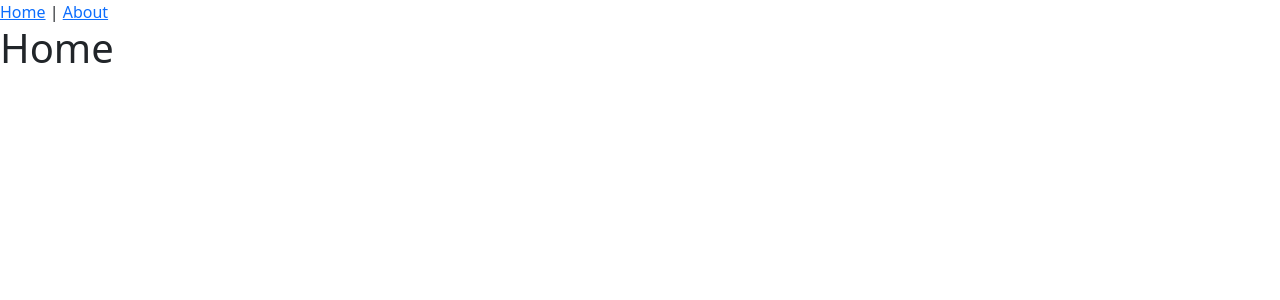
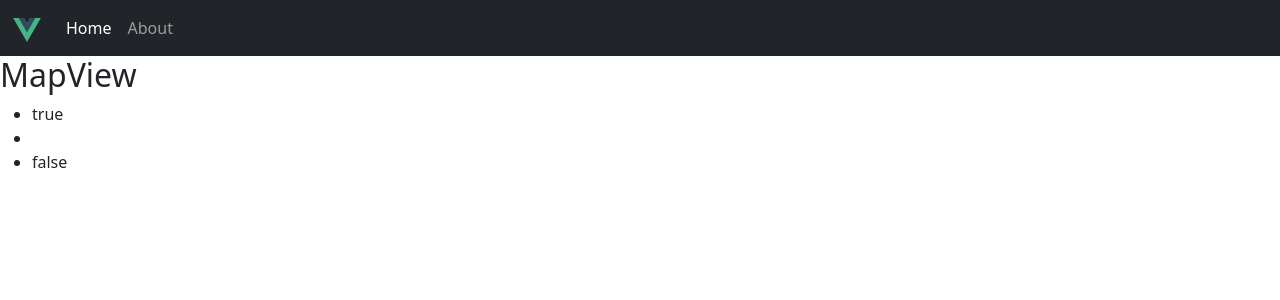
Before and after one commit to fmontalvoo/vue-maps-app, a Vue app: page / in a window 1280 px wide. Shown: the top 300 px of the page. Built offline with nearby package versions, Linux system fonts and the light colour scheme; no server answers.

Commit message:
Agrego barra de navegacion, y componente para mostrar el mapa
Signed-off-by: Frank Montalvo Ochoa <fmontalvoo@ups.edu.ec>

```diff
--- a/package.json
+++ b/package.json
@@ -24,6 +24,7 @@
     "eslint": "^8.34.0",
     "eslint-plugin-vue": "^9.9.0",
     "npm-run-all": "^4.1.5",
+    "sass": "^1.60.0",
     "typescript": "~4.8.4",
     "vite": "^4.1.4",
     "vue-tsc": "^1.2.0"
--- a/src/App.vue
+++ b/src/App.vue
@@ -1,14 +1,11 @@
 <script setup lang="ts">
-import { RouterLink, RouterView } from 'vue-router'
+import { RouterView } from 'vue-router'
+
+import Navbar from '@/components/Navbar.vue'
 </script>
 
 <template>
-  <nav>
-    <RouterLink to="/">Home</RouterLink> |
-    <RouterLink to="/about">About</RouterLink>
-  </nav>
-
-
+  <Navbar />
   <RouterView />
 </template>
 
--- /dev/null
+++ b/src/components/Navbar.vue
@@ -0,0 +1,42 @@
+<script setup lang="ts">
+
+</script>
+
+<template>
+    <nav class="navbar navbar-expand-lg navbar-dark bg-dark">
+        <div class="container-fluid">
+            <router-link :to="{ name: 'home' }" v-slot="{ href }">
+                <a class="navbar-brand" :href="href">
+                    <img src="@/assets/logo.svg" alt="Vue.js" width="30" height="24">
+                </a>
+            </router-link>
+            <button class="navbar-toggler" type="button" data-bs-toggle="collapse" data-bs-target="#navbarNav"
+                aria-controls="navbarNav" aria-expanded="false" aria-label="Toggle navigation">
+                <span class="navbar-toggler-icon"></span>
+            </button>
+            <div class="collapse navbar-collapse" id="navbarNav">
+                <ul class="navbar-nav">
+                    <li class="nav-item">
+                        <router-link class="nav-link" :to="{ name: 'home' }">
+                            Home
+                        </router-link>
+                    </li>
+                </ul>
+
+                <ul class="navbar-nav">
+                    <li class="nav-item">
+                        <router-link class="nav-link" :to="{ name: 'about' }">
+                            About
+                        </router-link>
+                    </li>
+                </ul>
+            </div>
+        </div>
+    </nav>
+</template>
+
+<style scoped lang="scss">
+a {
+    text-decoration: none;
+}
+</style>
--- /dev/null
+++ b/src/components/map-view/MapView.vue
@@ -0,0 +1,12 @@
+<script lang="ts" src="./map-view"></script>
+
+<template>
+    <h2>MapView</h2>
+    <ul>
+        <li>{{ isLoading }}</li>
+        <li>{{ userLocation }}</li>
+        <li>{{ isUserLocationReady }}</li>
+    </ul>
+</template>
+
+<style scoped></style>
--- /dev/null
+++ b/src/components/map-view/map-view.ts
@@ -0,0 +1,16 @@
+import { defineComponent } from 'vue'
+
+import { usePlaces } from '@/composables/usePlaces'
+
+export default defineComponent({
+    name: 'MapView',
+    setup() {
+        const { isLoading, userLocation, isUserLocationReady } = usePlaces()
+
+        return {
+            isLoading,
+            userLocation,
+            isUserLocationReady,
+        }
+    }
+})
--- a/src/composables/usePlaces.ts
+++ b/src/composables/usePlaces.ts
@@ -1,21 +1,23 @@
-import { onMounted } from "vue";
+import { onMounted } from 'vue'
 
-import { storeToRefs } from "pinia";
+import { storeToRefs } from 'pinia'
 
-import { usePlacesStore } from "@/stores/places";
+import { usePlacesStore } from '@/stores/places'
 
 export const usePlaces = () => {
-    const store = usePlacesStore();
-    const { getInitialLocation } = store;
-    const { isUserLocationReady } = storeToRefs(store)
+    const store = usePlacesStore()
+    const { getInitialLocation } = store
+    const { isLoading, userLocation, isUserLocationReady } = storeToRefs(store)
 
     onMounted(() => {
-        console.log('HomeView mounted', isUserLocationReady.value);
+        console.log('HomeView mounted', isUserLocationReady.value)
         if (!isUserLocationReady.value)
-          getInitialLocation();
-      });
+            getInitialLocation()
+    })
 
     return {
-
+        isLoading,
+        userLocation,
+        isUserLocationReady,
     }
 }
--- a/src/router/index.ts
+++ b/src/router/index.ts
@@ -2,6 +2,7 @@ import { createRouter, createWebHistory } from 'vue-router'
 import HomeView from '../views/HomeView.vue'
 
 const router = createRouter({
+  linkActiveClass: 'active',
   history: createWebHistory(import.meta.env.BASE_URL),
   routes: [
     {
--- a/src/views/HomeView.vue
+++ b/src/views/HomeView.vue
@@ -3,8 +3,13 @@ import { defineComponent } from 'vue';
 
 import { usePlaces } from '@/composables/usePlaces';
 
+import MapView from '@/components/map-view/MapView.vue';
+
 export default defineComponent({
   name: 'HomeView',
+  components: {
+    MapView,
+  },
   setup() {
 
     usePlaces();
@@ -17,7 +22,5 @@ export default defineComponent({
 </script>
 
 <template>
-  <main>
-    <h1>Home</h1>
-  </main>
+  <MapView />
 </template>
```
Also changed, not shown: src/assets/logo.svg (added), 1 other file (tests, documents, lock files or other folders).
